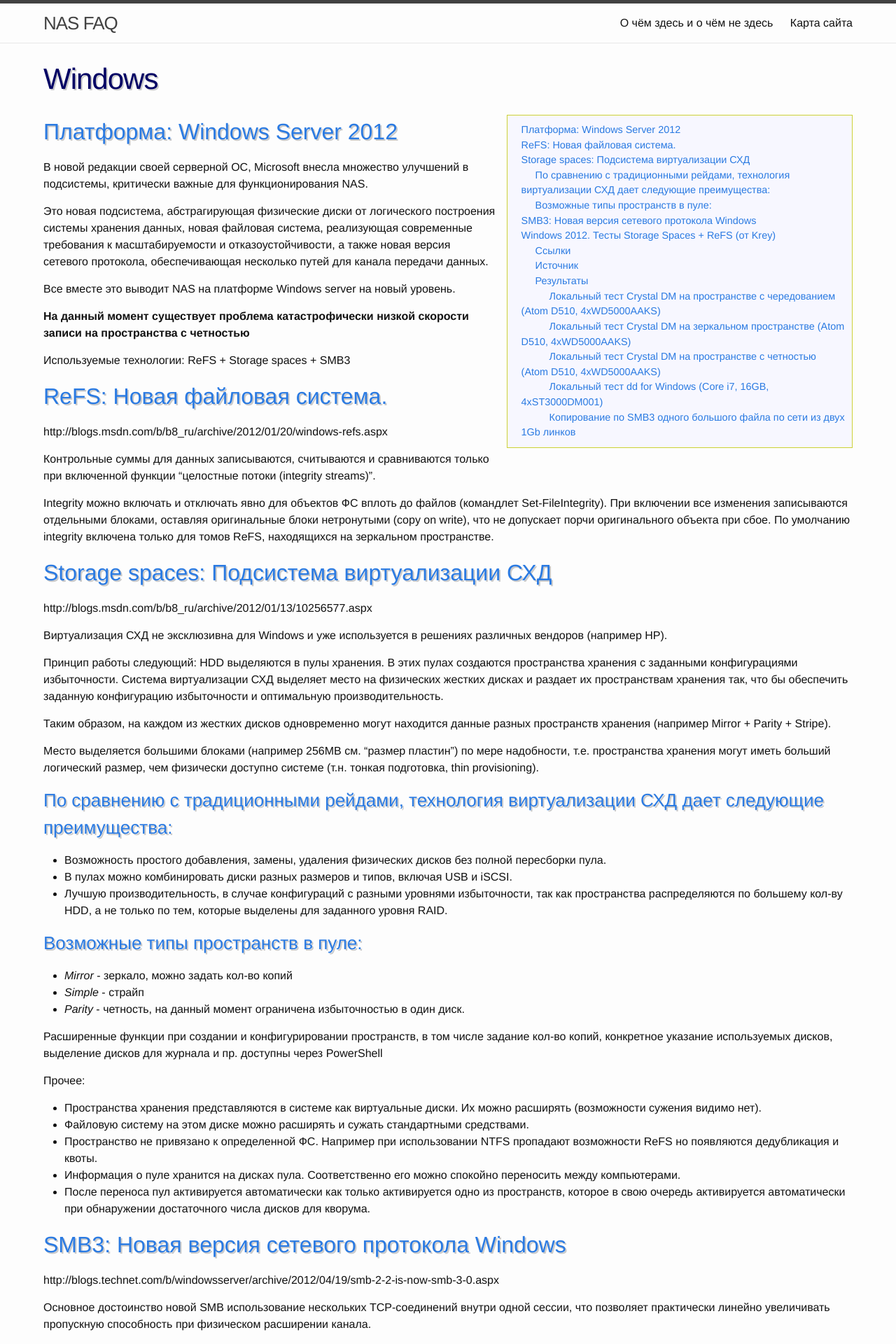
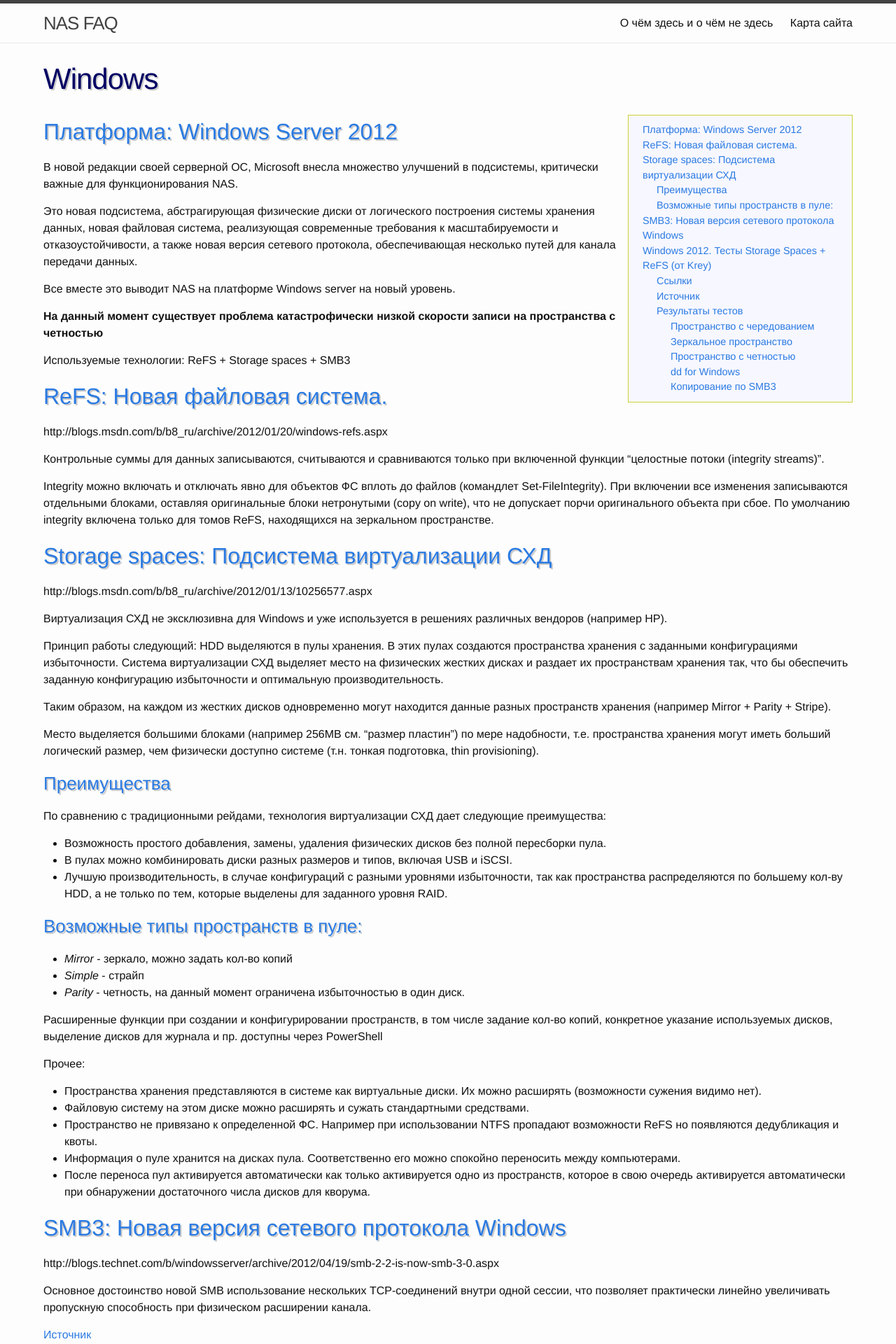
Before and after one commit to nas-faq/nas-faq.github.io, a Jekyll site: the page built from windows.md, in a window 1280 px wide. Shown: the top 1920 px of the page at 70% size. Built offline with Jekyll 4.4.1, drawn with Linux system fonts in a browser that asks for light colours; nearby versions of some CDN libraries; Markdown is read by kramdown in place of the engine named in the settings; some of the changed text lies outside the part shown.

Commit message:
The titles length was reduced. TOC width by default was set to 25%, use toc_width attribute in the page front matter.

````diff
--- a/_includes/toc.html
+++ b/_includes/toc.html
@@ -13,6 +13,10 @@
         $(item).html( "<a href='./'>"+$(this).text()+"</a>" );
         $(item).attr("id","wow"+i);
       });
+
+  {% if page.toc_width %}
+      $("#___TOC___").css("width", "{{ page.toc_width }}");
+  {% endif %}
  });
 </script>
 
--- a/css/main.scss
+++ b/css/main.scss
@@ -77,9 +77,8 @@
 
 #___TOC___ {
     float: right;
-    //font-size: 10pt;
     font-size: 90%;
-    width: 40%;
+    width: 25%;
     padding: 10px 10px 10px 20px;
     border: solid 1px #ccd136;
     margin: 0 0 10px 15px;
--- a/windows.md
+++ b/windows.md
@@ -52,7 +52,8 @@
 т.е. пространства хранения могут иметь больший логический размер, чем физически доступно
 системе (т.н. тонкая подготовка, thin provisioning).
 
-### По сравнению с традиционными рейдами, технология виртуализации СХД дает следующие преимущества:
+### Преимущества
+По сравнению с традиционными рейдами, технология виртуализации СХД дает следующие преимущества:
 
 * Возможность простого добавления, замены, удаления физических дисков без полной пересборки пула.
 * В пулах можно комбинировать диски разных размеров и типов, включая USB и iSCSI.
@@ -97,18 +98,25 @@
 ### Источник
 [Оригинальное сообщение в форуме](http://forum.ixbt.com/topic.cgi?id=4:127822:4103#4103)
 
-### Результаты
+### Результаты тестов
 
-#### Локальный тест Crystal DM на пространстве с чередованием (Atom D510, 4xWD5000AAKS)
+#### Пространство с чередованием
+Локальный тест Crystal DM на пространстве с чередованием (Atom D510, 4xWD5000AAKS)
+
 ![](http://fotkidepo.ru/photo/281121/42688GpkZMXTuwv/798374w.jpg)
 
-#### Локальный тест Crystal DM на зеркальном пространстве (Atom D510, 4xWD5000AAKS)
+#### Зеркальное пространство
+Локальный тест Crystal DM на зеркальном пространстве (Atom D510, 4xWD5000AAKS)
+
 ![](http://fotkidepo.ru/photo/281121/42688GpkZMXTuwv/798372w.jpg)
 
-#### Локальный тест Crystal DM на пространстве с четностью (Atom D510, 4xWD5000AAKS)
+#### Пространство с четностью
+Локальный тест Crystal DM на пространстве с четностью (Atom D510, 4xWD5000AAKS)
+
 ![](http://fotkidepo.ru/photo/281121/42688GpkZMXTuwv/798375w.jpg)
 
-#### Локальный тест dd for Windows (Core i7, 16GB, 4xST3000DM001)
+#### dd for Windows
+Локальный тест dd for Windows (Core i7, 16GB, 4xST3000DM001)
 ```
 Stripe read 6 618 Mbytes for 10,15 seconds, 652,03 MB/s
 Stripe write    30 000 Mbytes for 57,82 seconds, 518,88 MB/s
````
Also changed, not shown: other parts of windows.md (+3 -3 lines), nas_relative.md (+3 -2 lines), site_map.md (+1 -1 lines), zfs.md (+2 -0 lines), README.md.
